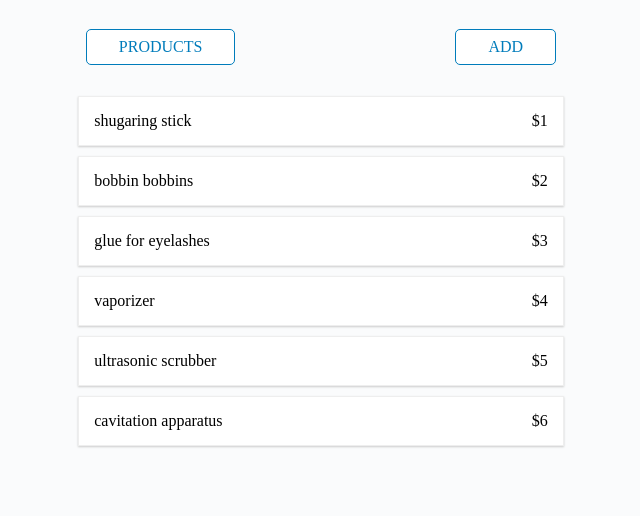
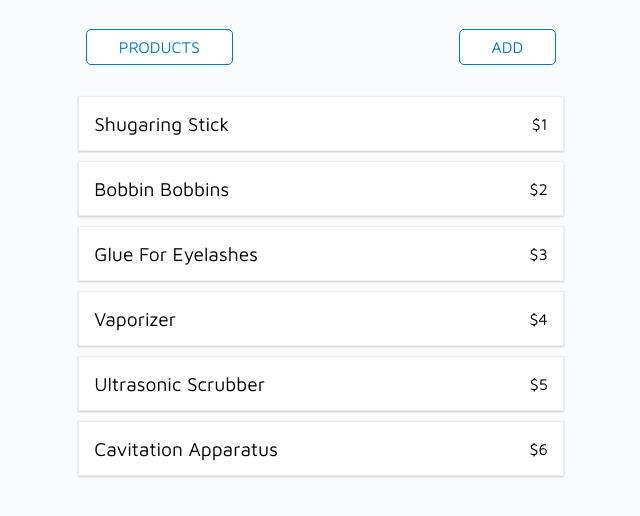
Before and after one commit to manbrk/ngBuddhaTt, an Angular app: page /list in a window 1280 px wide. Shown: the top 516 px of the page, without its empty margins (319-959 px from the left). Built offline with nearby package versions, Linux system fonts and the light colour scheme.

Commit message:
added fonts

```diff
--- a/src/app/product-list/product-list.component.css
+++ b/src/app/product-list/product-list.component.css
@@ -1,3 +1,8 @@
 li {
   cursor: pointer;
 }
+
+.title {
+  text-transform: capitalize;
+  font-size: 1.2rem;
+}
--- a/src/app/product-list/product-list.component.html
+++ b/src/app/product-list/product-list.component.html
@@ -1,6 +1,6 @@
 <ul>
   <li *ngFor="let product of products" (click)="onDetail(product.id)">
-    <div>
+    <div class="title">
       {{product.title}}
     </div>
     <div>
--- a/src/index.html
+++ b/src/index.html
@@ -7,6 +7,7 @@
 
   <meta name="viewport" content="width=device-width, initial-scale=1">
   <link rel="icon" type="image/x-icon" href="favicon.ico">
+  <link href="https://fonts.googleapis.com/css?family=Maven+Pro:400,500" rel="stylesheet">
 </head>
 <body>
   <app-root></app-root>
--- a/src/styles.css
+++ b/src/styles.css
@@ -1,5 +1,6 @@
 body {
   background-color: #FAFBFC;
+  font-family: 'Maven Pro', sans-serif;
 }
 
 .container {
@@ -42,6 +43,7 @@ ul {
 li {
   display: flex;
   justify-content: space-between;
+  align-items: center;
   cursor: default;
   margin: 10px;
   padding: 15px;
```
